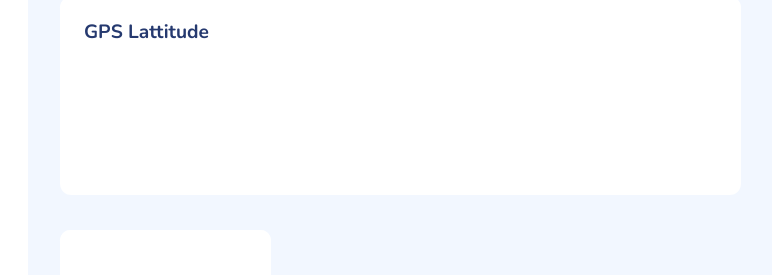
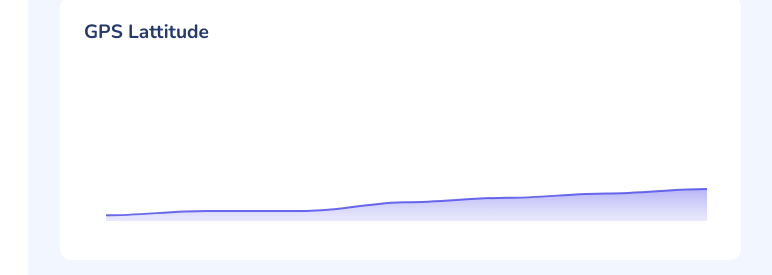
Before and after one commit to CDFER/Water-Quality-Mainboard-Firmware, a plain HTML site: page data/index.html in a window 1280 px wide. Shown: the part 320-595 px from the top of the page, 272-1044 px from the left. Drawn offline with Linux system fonts and the light colour scheme.

Commit message:
add render into getData()

```diff
--- a/data/index.html
+++ b/data/index.html
@@ -356,6 +356,7 @@
                             }
                         }
                     })
+                    chart1.render()
                 }
             };
             xhttp.open("GET", "Water Quality Data.csv", true);
```
